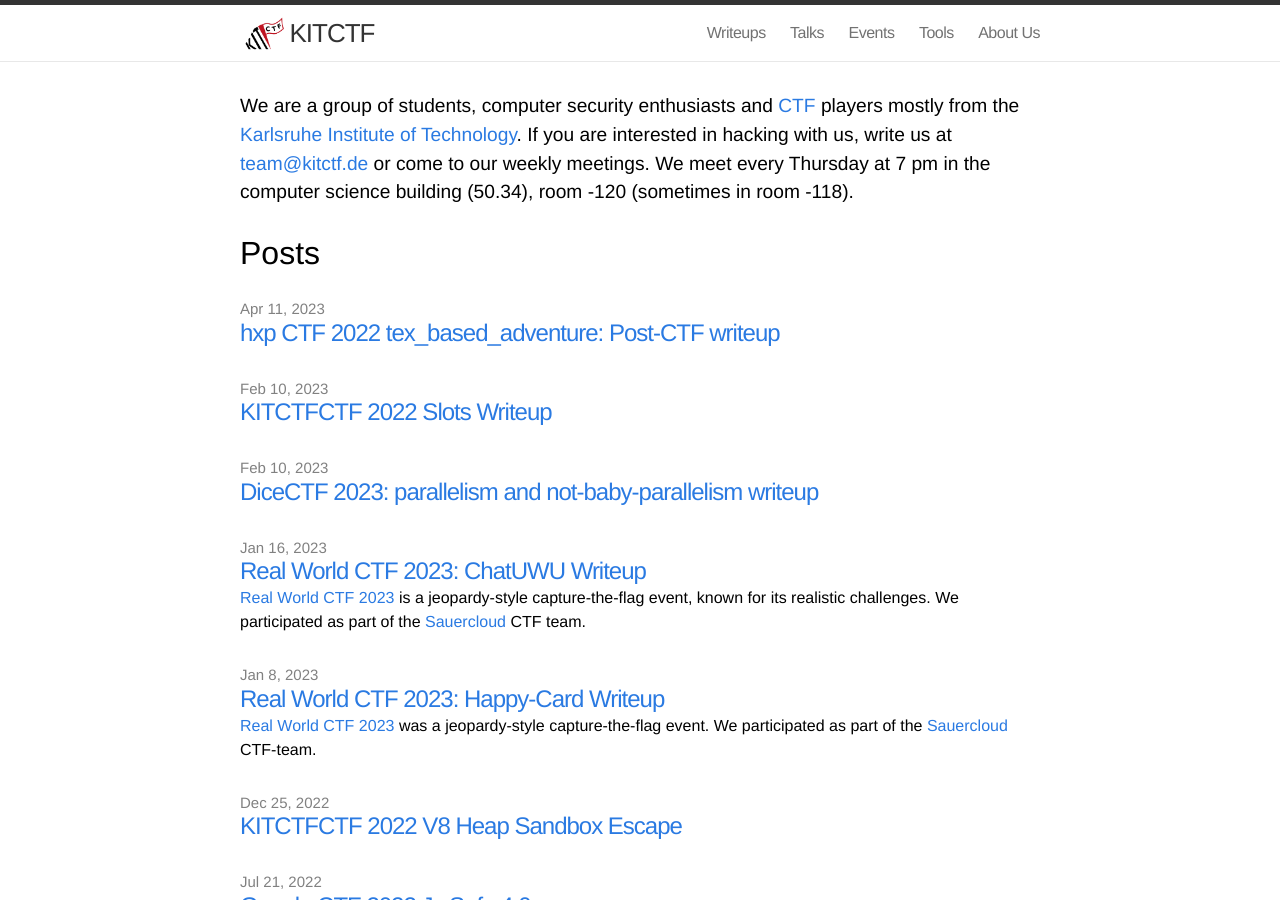
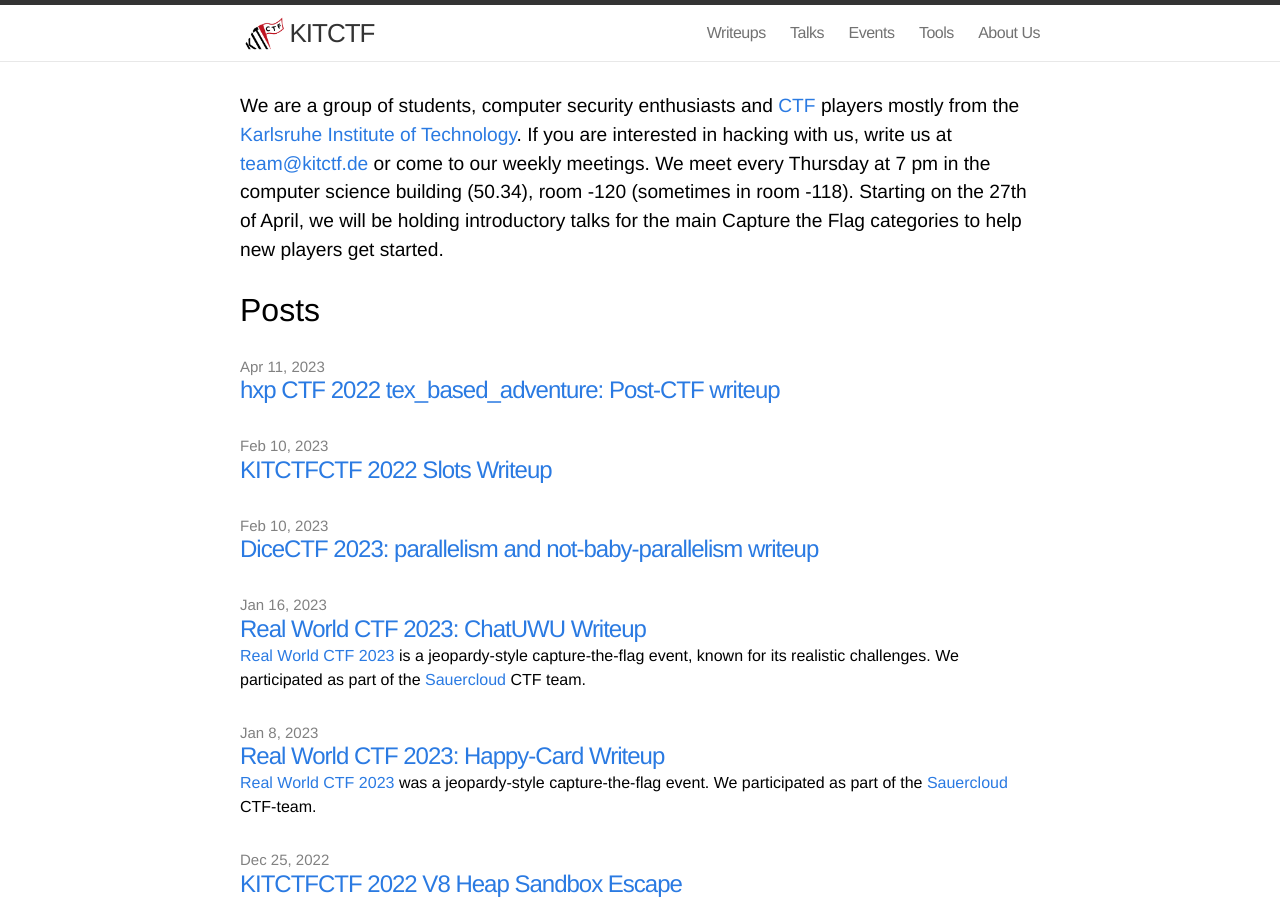
Before and after one commit to kitctf/www, a Jekyll site: the page built from index.html, in a window 1280 px wide and 900 px high. Built offline with Jekyll 4.4.1, drawn with Linux system fonts in a browser that asks for light colours.

Commit message:
Add intro talks 2023 (#37)
* Add intro talks 2023

* Apply suggestions from code review

Co-authored-by: I-Al-Istannen <I-Al-Istannen@users.noreply.github.com>

---------

Co-authored-by: I-Al-Istannen <I-Al-Istannen@users.noreply.github.com>

```diff
--- /dev/null
+++ b/_posts/2023-04-19-into.md
@@ -0,0 +1,15 @@
+---
+layout: post
+title: "Intro Talks 2023"
+categories: learning
+permalink: /intro/
+author: mawalu
+---
+
+Starting on the 27th of April, we will be holding introductory talks for the main categories of Capture the Flag.
+We meet on Thursdays at 7pm in the CS building [50.34](https://www.kit.edu/campusplan/) room -120 (sometimes we may meet in room -118).
+
+ * 27.04.23: What are CTFs? & Web Security
+ * 04.05.23: Reverse Engineering
+ * 11.05.23: Binary Exploitation
+ * 25.05.23: Cryptography
--- a/meetings.md
+++ b/meetings.md
@@ -5,3 +5,4 @@
 ---
 
 We are a group of students, computer security enthusiasts and [CTF](https://ctftime.org/ctf-wtf/) players mostly from the [Karlsruhe Institute of Technology](https://www.kit.edu/english). If you are interested in hacking with us, write us at [team@kitctf.de](mailto:team@kitctf.de) or come to our weekly meetings. We meet every Thursday at 7 pm in the computer science building (50.34), room -120 (sometimes in room -118).
+Starting on the 27th of April, we will be holding introductory talks for the main Capture the Flag categories to help new players get started.
```
Also changed, not shown: _posts/2023-02-21-intro.md (+0 -1 lines).
